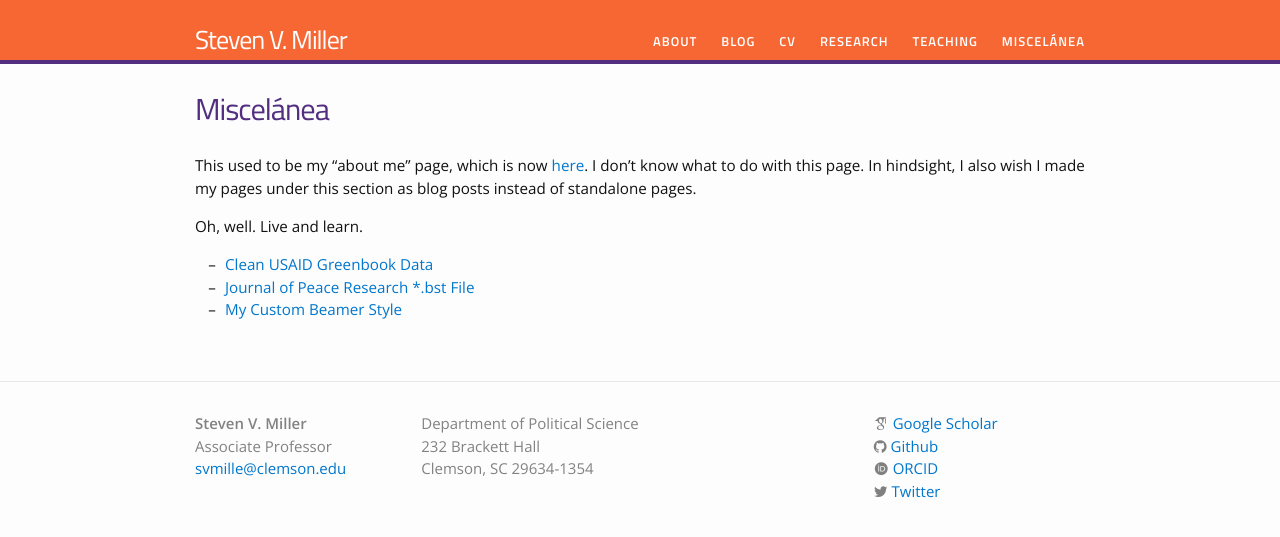
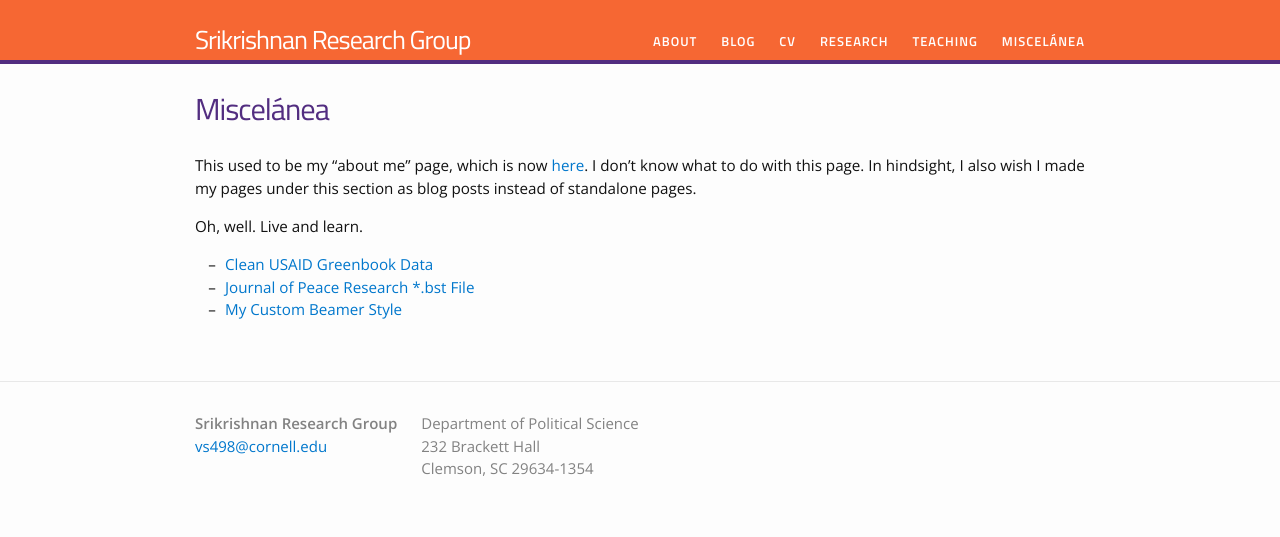
Before and after one commit to svmiller/svmiller.github.io, a Jekyll site: the page built from miscelanea.md, in a window 1280 px wide. Shown: the top 537 px of the page. Built offline with Jekyll 4.4.1, drawn with Linux system fonts in a browser that asks for light colours; nearby versions of some CDN libraries; some web fonts are replaced; some of the changed lines change nothing that is shown.

Commit message:
update config

```diff
--- a/_config.yml
+++ b/_config.yml
@@ -1,29 +1,22 @@
 # Site settings
-title: Steven V. Miller
-email: svmille@clemson.edu
+title: Srikrishnan Research Group
+email: vs498@cornell.edu
 description: > # this means to ignore newlines until "baseurl:"
-  I'm a political scientist at Clemson University with research interests in
-  international conflict and political behavior. Topics on my site include
-  my teaching interests, R, LaTeX, and professional development.
+  This is the website for the Srikrishnan Research Group at Cornell BEE. We study the impact of dynamic environmental hazards, particularly those intensified by climate change, on infrastructure performance and management. We are interested in a broad range of applications.
 baseurl: "" # the subpath of your site, e.g. /blog/
-url: "http://svmiller.com" # the base hostname & protocol for your site
-twitter_username: stevenvmiller
-github_username:  svmiller
-orcid_id: 0000-0003-4072-6263
-google_scholar_id: BNr-fb8AAAAJ
+url: "/" # the base hostname & protocol for your site
+github:  srikrishnan-lab
+office: 318 Riley-Robb Hall
+department: Biological & Environmental Engineering
+city: Ithaca, NY
+zip: 14853-5701
 
 # Build settings
 markdown: kramdown
 
 # Other options
 permalink: blog/:year/:month/:title/
-jobtitle: "Associate Professor"
 excerpt_separator: "<!--more-->"
-
-# SEO stuff
-google_author: "https://plus.google.com/u/0/110288225974212014913"
-google_site_verification: "nfd8hkZSc3GmIivrLCudAdTq5m1kI0Ao7P1UyIt9z5Q"
-bing_webmastertools_id: "E24D33E8D53D5730794478CB209F15E5"
 
 plugins_dir:
   - jekyll-sitemap
```
